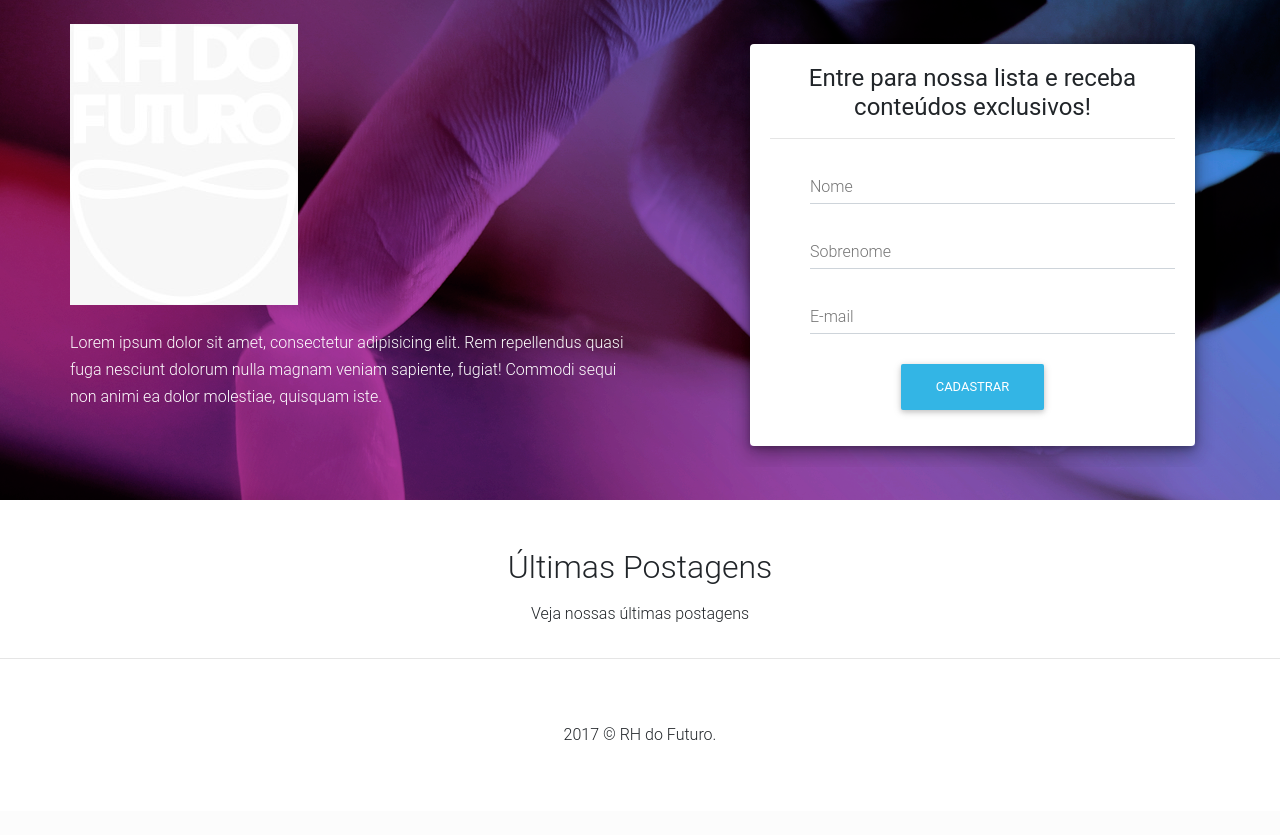
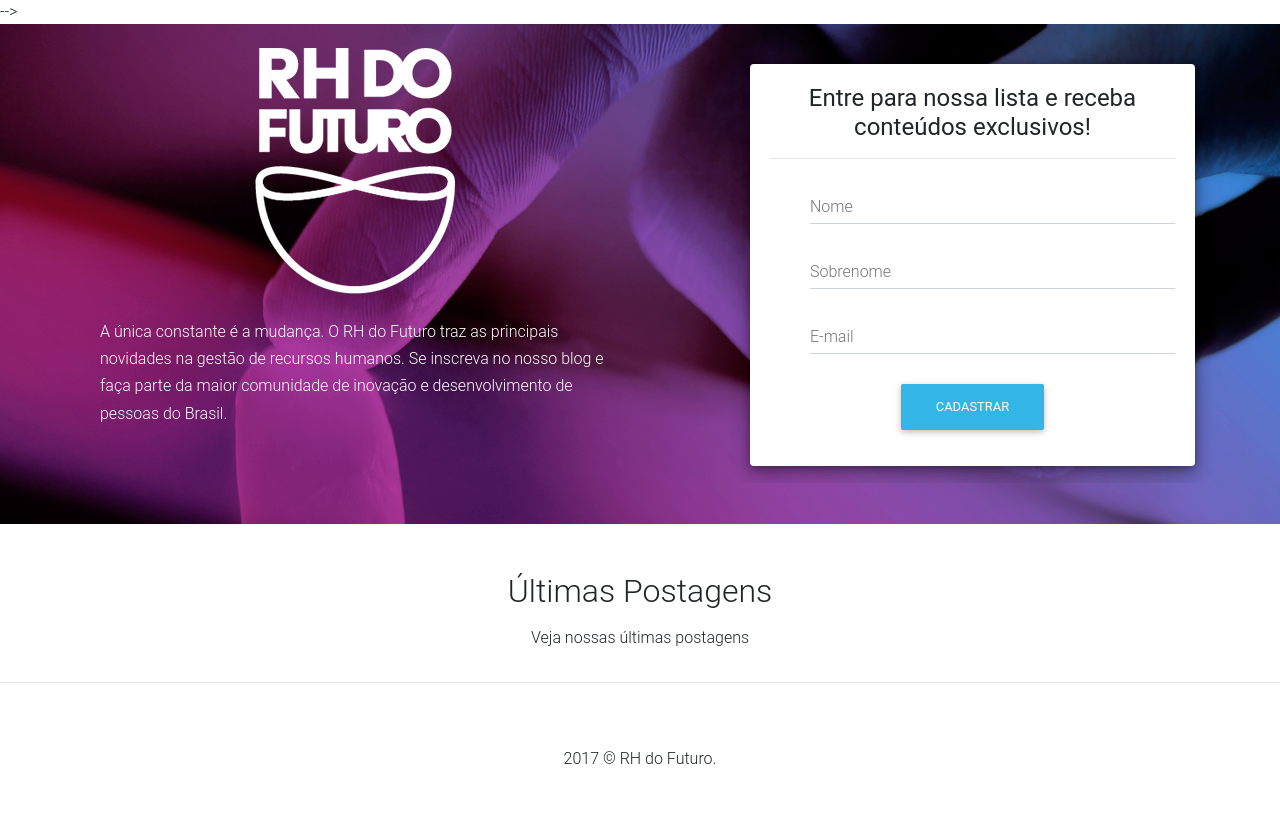
Before and after one commit to carlatorrico/leadHondana, a PHP site: page / in a window 1280 px wide. Before the commit the page ends 740 px from the top, so only its background shows below. Run offline with PHP 8.4, Linux system fonts and the light colour scheme; data that the repository does not hold is empty; some libraries are stand-ins or nearby versions.

Commit message:
- alterando logo

```diff
--- a/classes/class-DB.php
+++ b/classes/class-DB.php
@@ -162,6 +162,31 @@ class DB
         // Prepara e executa
         $query      = $this->pdo->prepare( $stmt );
         $check_exec = $query->execute(array($uri));
+
+        // Verifica se a consulta aconteceu
+        if ( $check_exec ) {
+            // Retorna a consulta
+            return $query;
+
+        } else {
+
+            // Configura o erro
+            $error       = $query->errorInfo();
+            $this->error = $error[2];
+
+            // Retorna falso
+            return false;
+        }
+    }
+
+    public function findByEmail($table, $email) {
+
+        // Cria a declaração para enviar ao PDO
+        $stmt = "SELECT * FROM `$table` WHERE `email` = ?";
+
+        // Prepara e executa
+        $query      = $this->pdo->prepare( $stmt );
+        $check_exec = $query->execute(array($email));
 
         // Verifica se a consulta aconteceu
         if ( $check_exec ) {
--- a/views/includes/header.php
+++ b/views/includes/header.php
@@ -31,6 +31,15 @@ if ( ! defined('ABSPATH')) exit; ?>
     <title><?php echo $this->title; ?></title>
 </head>
 <body>
+<!---->
+<!--<!-- Global Site Tag (gtag.js) - Google Analytics -->-->
+<!--<script async src="https://www.googletagmanager.com/gtag/js?id=UA-106970041-1"></script>-->
+<!--<script>-->
+<!--  window.dataLayer = window.dataLayer || [];-->
+<!--  function gtag(){dataLayer.push(arguments)};-->
+<!--  gtag('js', new Date());-->
+<!--  gtag('config', 'UA-106970041-1');-->
+<!--</script>-->
 
 <header>
     <section class="view hm-stylish-strong">
@@ -38,18 +47,23 @@ if ( ! defined('ABSPATH')) exit; ?>
             <div class="d-flex align-items-center">
                 <div class="row flex-center pt-2 mt-3">
                     <div class="col-md-6 text-center text-md-left mb-5">
-
-
-                        <div class="row text-center">
-                            <a href="<?php echo HOME_URI;?>">
-                                <img class="flex-center wow fadeInLeft" data-wow-delay="0.3s" src="<?php echo HOME_URI;?>/assets/img/logo.jpeg">
-                            </a>
-                        </div>
-
-                        <div class="row white-text">
-                            <h6 class="wow fadeInLeft mt-4" data-wow-delay="0.3s">Lorem ipsum dolor sit amet, consectetur
-                                adipisicing elit. Rem repellendus quasi fuga nesciunt dolorum nulla magnam veniam
-                                sapiente, fugiat! Commodi sequi non animi ea dolor molestiae, quisquam iste.</h6>
+                        <div class="container">
+                            <div class="row justify-content-md-center">
+                                <div class="col-2 col-lg-2"></div>
+                                <div class="col-8 col-md-auto">
+                                    <a href="<?php echo HOME_URI;?>">
+                                        <img class="flex-center wow fadeInLeft" data-wow-delay="0.3s" src="<?php echo HOME_URI;?>/assets/img/rhdofuturo.png">
+                                    </a>
+                                </div>
+                                <div class="col-2 col-lg-2"></div>
+                            </div>
+                            <div class="row white-text">
+                                <div class="col-12">
+                                    <h6 class="wow fadeInLeft mt-4" data-wow-delay="0.3s">
+                                        A única constante é a mudança. O RH do Futuro traz as principais novidades na gestão de recursos humanos. Se inscreva no nosso blog e faça parte da maior comunidade de inovação e desenvolvimento de pessoas do Brasil.
+                                    </h6>
+                                </div>
+                            </div>
                         </div>
                     </div>
 
@@ -91,4 +105,4 @@ if ( ! defined('ABSPATH')) exit; ?>
     </section>
 </header>
 
-<section id="main-content">
+<section id="main-content mt-5">
```
Also changed, not shown: models/lead/lead-model.php (+16 -7 lines), assets/img/rhdofuturo.png (added).
